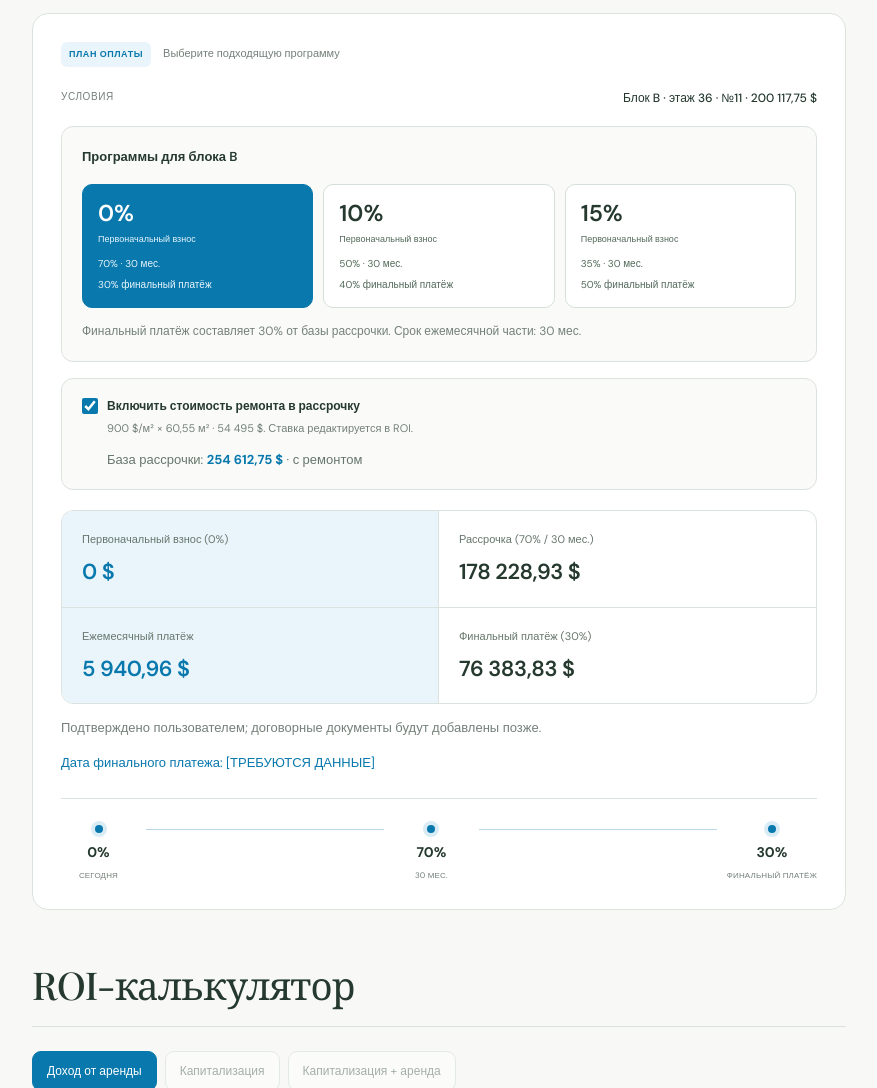
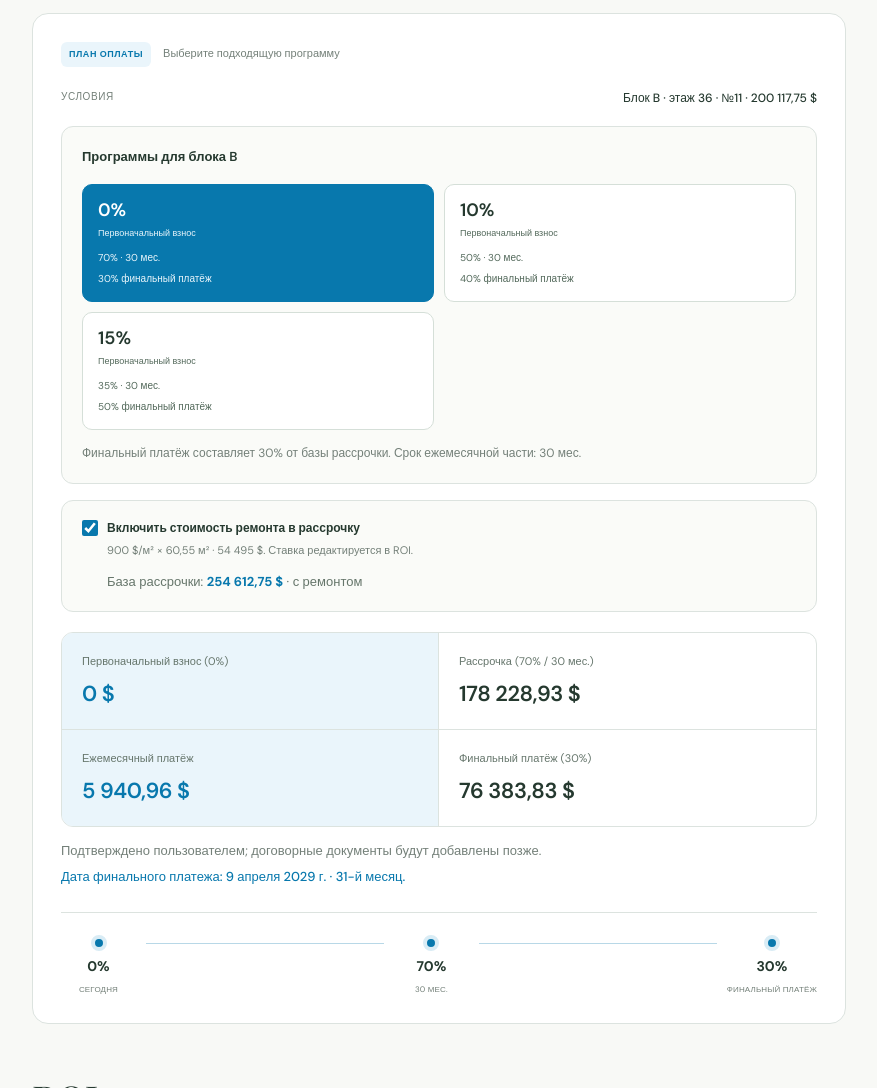
Before and after one commit to anatolyyale-svg/bolt, a website built with Vite: page index.html in a window 1280 px wide. Shown: the part 4096-5184 px from the top of the page, without its empty margins (32-909 px from the left). Built offline with nearby package versions, Linux system fonts and the light colour scheme.

Commit message:
Calculate installment final dates and refine payment cards

```diff
--- a/src/calculator.css
+++ b/src/calculator.css
@@ -201,9 +201,10 @@ main > .stats strong { font-family:Georgia,serif; font-size:clamp(19px,1.9vw,25p
 .program-box > strong { display:block; font-size:13px; font-weight:600; line-height:1.6; margin-bottom:16px; }
 .program-select-label { display:block; }
 .program-select-label select { display:none; }
-.program-pills { display:grid; grid-template-columns:repeat(3,minmax(0,1fr)); gap:10px; }
+.program-pills { display:flex; flex-wrap:wrap; align-items:stretch; gap:10px; }
 .program-pill { display:flex; flex-direction:column; align-items:flex-start; gap:6px; border:1px solid #d5dfd8; border-radius:10px; padding:15px; background:#fff; color:#53695b; text-align:left; min-width:0; font-size:11px; line-height:1.5; transition:border-color .15s ease,background .15s ease; }
-.program-pill strong { color:var(--project-ink); font-size:23px; line-height:1.2; font-weight:600; }
+.program-pill { flex:1 1 calc(50% - 5px); max-width:calc(50% - 5px); }
+.program-pill strong { color:var(--project-ink); font-size:18px; line-height:1.2; font-weight:600; }
 .program-top { display:grid; gap:5px; margin-bottom:4px; }
 .program-top > span { font-size:9px; line-height:1.5; }
 .program-term, .program-final { display:block; font-size:10px; line-height:1.5; }
@@ -212,6 +213,7 @@ main > .stats strong { font-family:Georgia,serif; font-size:clamp(19px,1.9vw,25p
 .program-pill.active strong { color:#fff; }
 .calc-note, .payment-note { font-size:11px; line-height:1.7; color:var(--project-muted); margin:14px 0 0; }
 .payment-note.blue { color:var(--project-blue); }
+.payment-note.blue { margin-top:6px; font-weight:500; }
 .repair-card { border:1px solid var(--project-line); border-radius:12px; padding:18px 20px; margin-top:16px; background:#fafbf8; }
 .page-layout .check { display:flex; flex-direction:row; align-items:flex-start; gap:9px; margin:0; color:#627168; font-size:12px; line-height:1.5; cursor:pointer; }
 .page-layout .check input { width:16px; height:16px; min-width:16px; padding:0; margin:1px 0 0; accent-color:var(--project-blue); }
@@ -389,8 +391,8 @@ main > .stats strong { font-family:Georgia,serif; font-size:clamp(19px,1.9vw,25p
   .calc-context { flex-direction:column; gap:8px; }
   .calc-context strong { text-align:left; }
   .program-box { padding:16px; }
-  .program-pills { grid-template-columns:1fr; gap:8px; }
-  .program-pill { display:grid; grid-template-columns:minmax(100px,1fr) minmax(0,1fr); gap:4px 16px; align-items:center; padding:14px; }
+  .program-pills { gap:8px; }
+  .program-pill { flex:1 1 100%; max-width:none; display:grid; grid-template-columns:minmax(100px,1fr) minmax(0,1fr); gap:4px 16px; align-items:center; padding:14px; }
   .program-top { grid-column:1; grid-row:1 / 3; gap:4px; margin:0; }
   .program-top strong { font-size:22px; }
   .program-term, .program-final { grid-column:2; font-size:10px; }
--- a/src/main.js
+++ b/src/main.js
@@ -122,6 +122,32 @@ const dateLabel = (value) => {
         year: "numeric",
       }).format(date);
 };
+function addMonths(value, months) {
+  if (!value || !Number.isInteger(months) || months < 0) return null;
+  const date = new Date(`${value}T00:00:00`);
+  if (Number.isNaN(date.valueOf())) return null;
+  const day = date.getDate();
+  date.setDate(1);
+  date.setMonth(date.getMonth() + months);
+  const lastDay = new Date(date.getFullYear(), date.getMonth() + 1, 0).getDate();
+  date.setDate(Math.min(day, lastDay));
+  const pad = (number) => String(number).padStart(2, "0");
+  return `${date.getFullYear()}-${pad(date.getMonth() + 1)}-${pad(date.getDate())}`;
+}
+function finalPaymentInfo(program) {
+  if (!program || !Number.isInteger(program.months))
+    return { month: null, text: `Дата финального платежа: ${missing}` };
+  const month = Number.isInteger(program.finalMonth)
+    ? program.finalMonth
+    : program.months + 1;
+  const date = addMonths(finance.purchaseDate, Math.max(0, month - 1));
+  return {
+    month,
+    text: date
+      ? `Дата финального платежа: ${dateLabel(date)} · ${month}-й месяц.`
+      : `Дата финального платежа: ${missing} · ${month}-й месяц.`,
+  };
+}
 const sectionHeading = (number, title) =>
   `<div class="reference-heading"><h2>${title}</h2></div>`;
 const programText = (program) =>
@@ -227,9 +253,7 @@ function refinePresentation(unit, result, program, payment, floor) {
   const notes = document.querySelectorAll(".payment-note");
   notes[0].textContent = program?.conditions || missing;
   const finalNote = document.querySelector(".payment-note.blue");
-  finalNote.textContent = program?.finalMonth != null
-    ? "Финальный платёж — на " + program.finalMonth + "-м месяце."
-    : "Дата финального платежа: " + missing;
+  finalNote.textContent = finalPaymentInfo(program).text;
   const repairDescription = document.querySelector(".repair-card > p");
   if (repairDescription) repairDescription.innerHTML = `База рассрочки: <strong>${money(payment.total)}</strong> · ${includeRepair ? "с ремонтом" : "без ремонта"}`;
   const horizon = document.getElementById("horizon");
```
